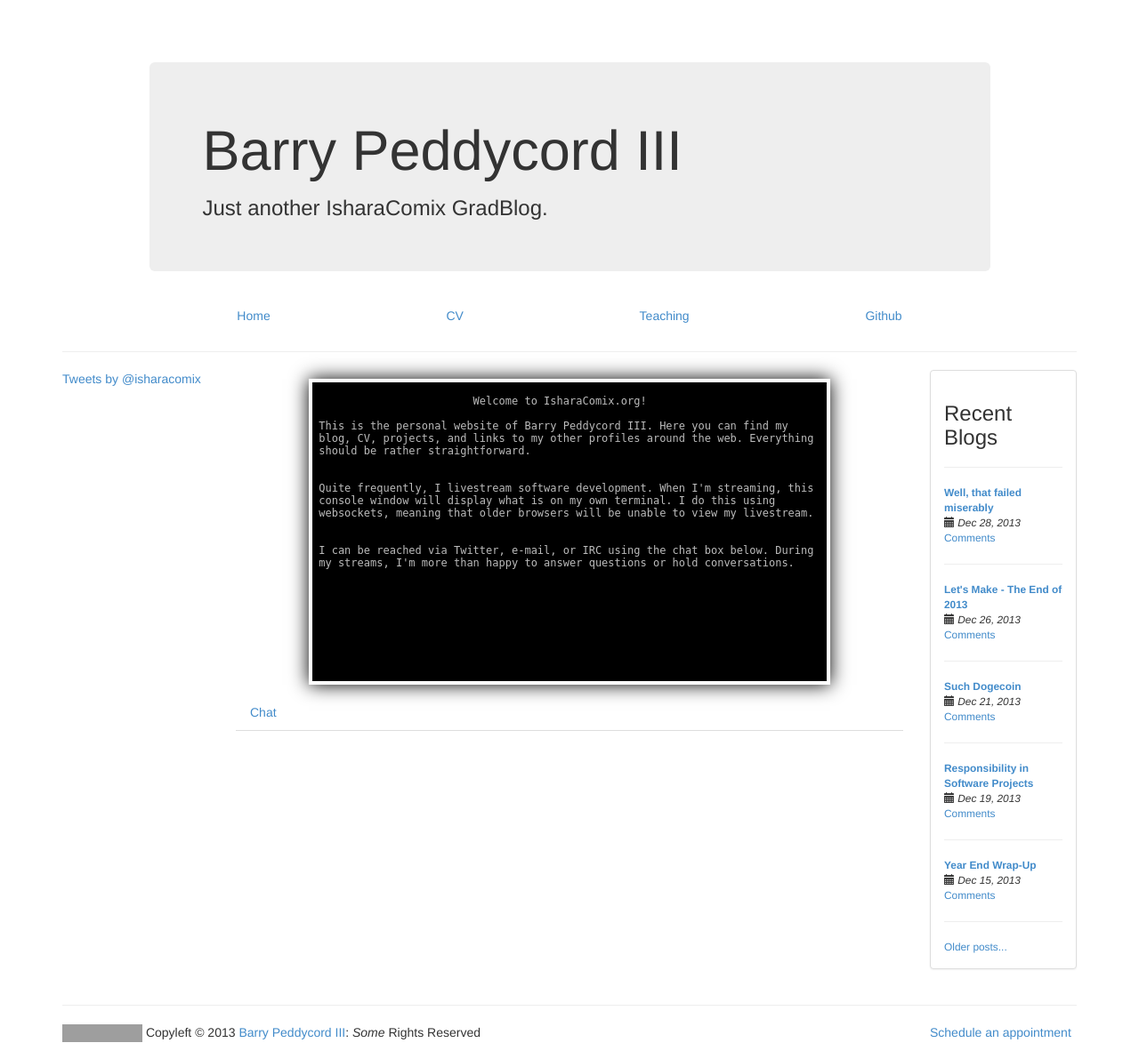
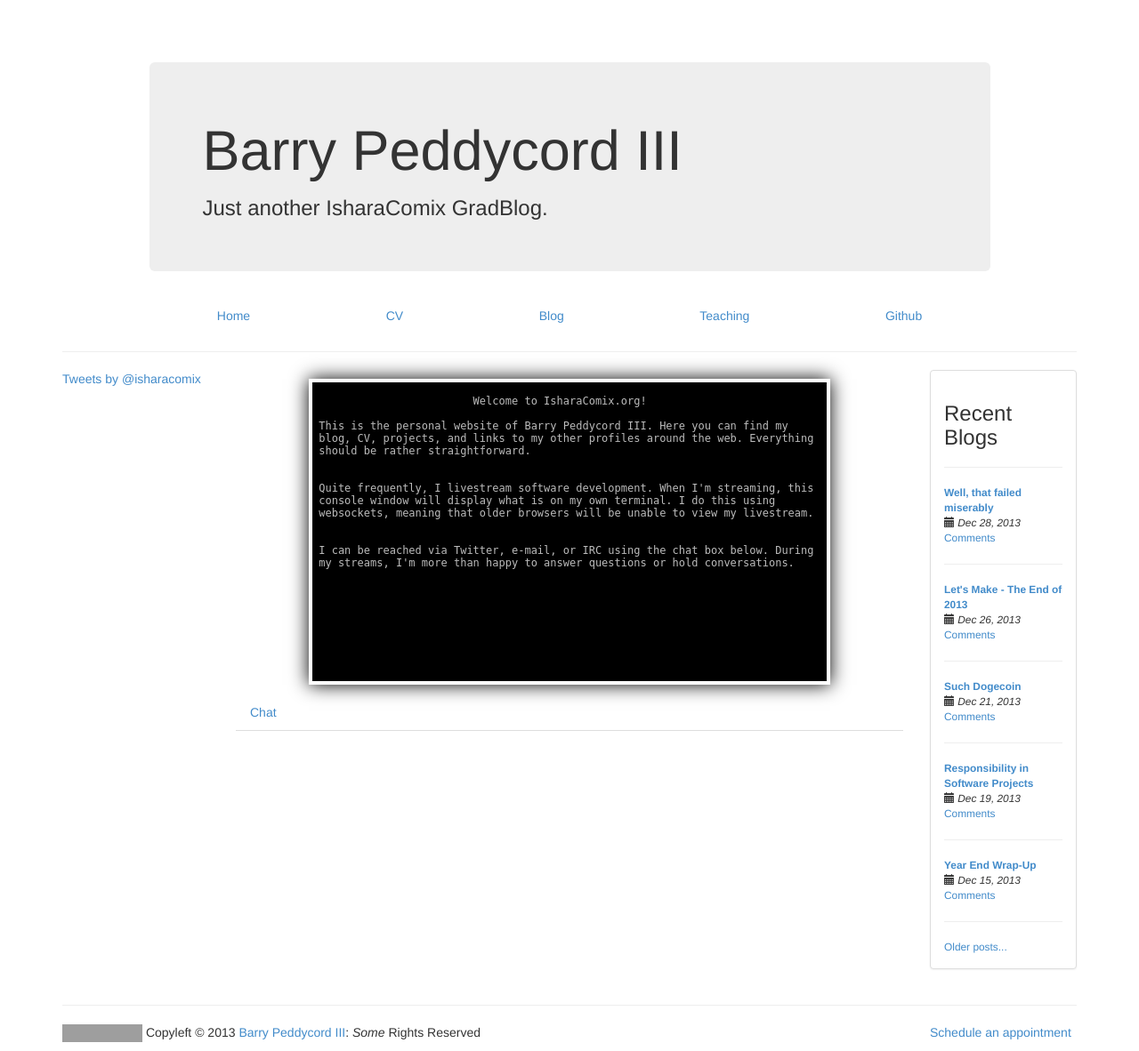
Before and after one commit to isharacomix/oldsite, a Jekyll site: the page built from index.html, in a window 1280 px wide. Shown: the whole page at 89% size. Built offline with Jekyll 4.4.1, drawn with Linux system fonts in a browser that asks for light colours; comment, search, counter and statistics services are not loaded; grey boxes are pictures that could not be loaded.

Commit message:
Added a link to the archives.

```diff
--- a/_includes/header.html
+++ b/_includes/header.html
@@ -7,8 +7,9 @@
     <div class="text-center">
         <ul class="nav nav-pills nav-justified">
           <li><a href="{{ site.baseurl }}">Home</a></li>
-          <li><a href="http://isharacomix.org/cv">CV</a></li>
-          <li><a href="http://isharacomix.org/teaching">Teaching</a></li>
+          <li><a href="{{ site.baseurl }}cv">CV</a></li>
+          <li><a href="{{ site.baseurl }}archives">Blog</a></li>
+          <li><a href="{{ site.baseurl }}teaching">Teaching</a></li>
           <li><a href="http://github.com/isharacomix">Github</a></li>
         </ul>
     </div>
```
